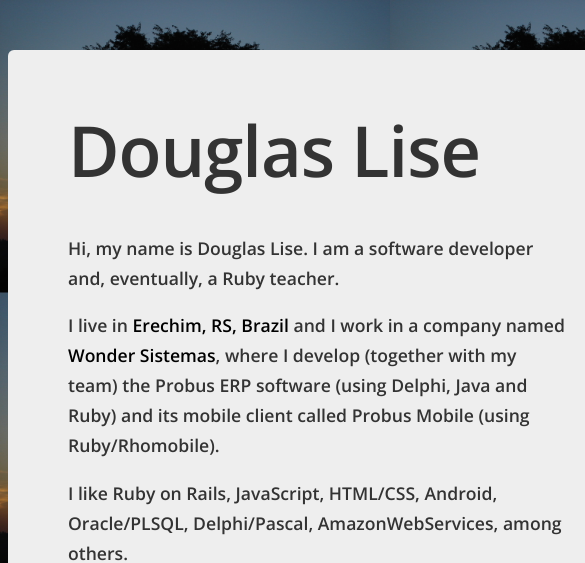
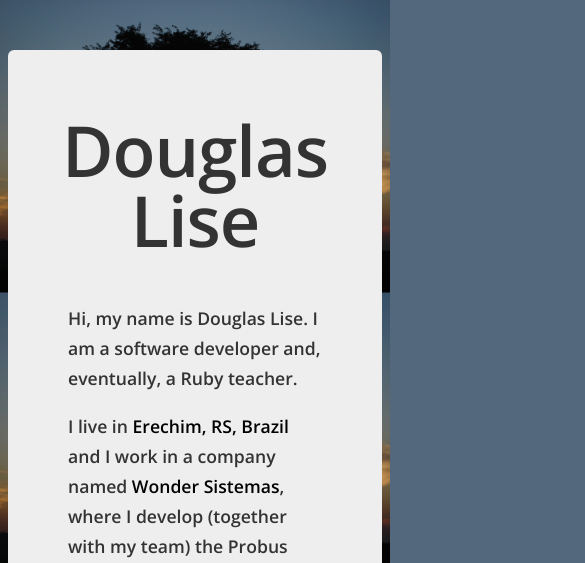
Before and after one commit to douglaslise/douglaslise.github.io, a website: page app/index.html in a window 390 px wide. Shown: the top 563 px of the page, 585 px wide, since content can reach past the window. Drawn offline with nearby package versions, Linux system fonts and the light colour scheme; files that its build step writes are made by us from their sources.

Commit message:
Changed styles to be more responsive

```diff
--- a/app/styles/main.css
+++ b/app/styles/main.css
@@ -9,7 +9,7 @@ body {
 
 .hero-unit {
     margin: 50px auto 0 auto;
-    width: 500px;
+    max-width: 600px;
     font-size: 1.1em;
     font-weight: 200;
     line-height: 30px;
@@ -29,6 +29,9 @@ body {
     line-height: 1;
     letter-spacing: -1px;
     margin-top: 5px;
+    margin-left: -60px;
+    margin-right: -60px;
+    text-align: center;
 }
 
 .browsehappy {
```
